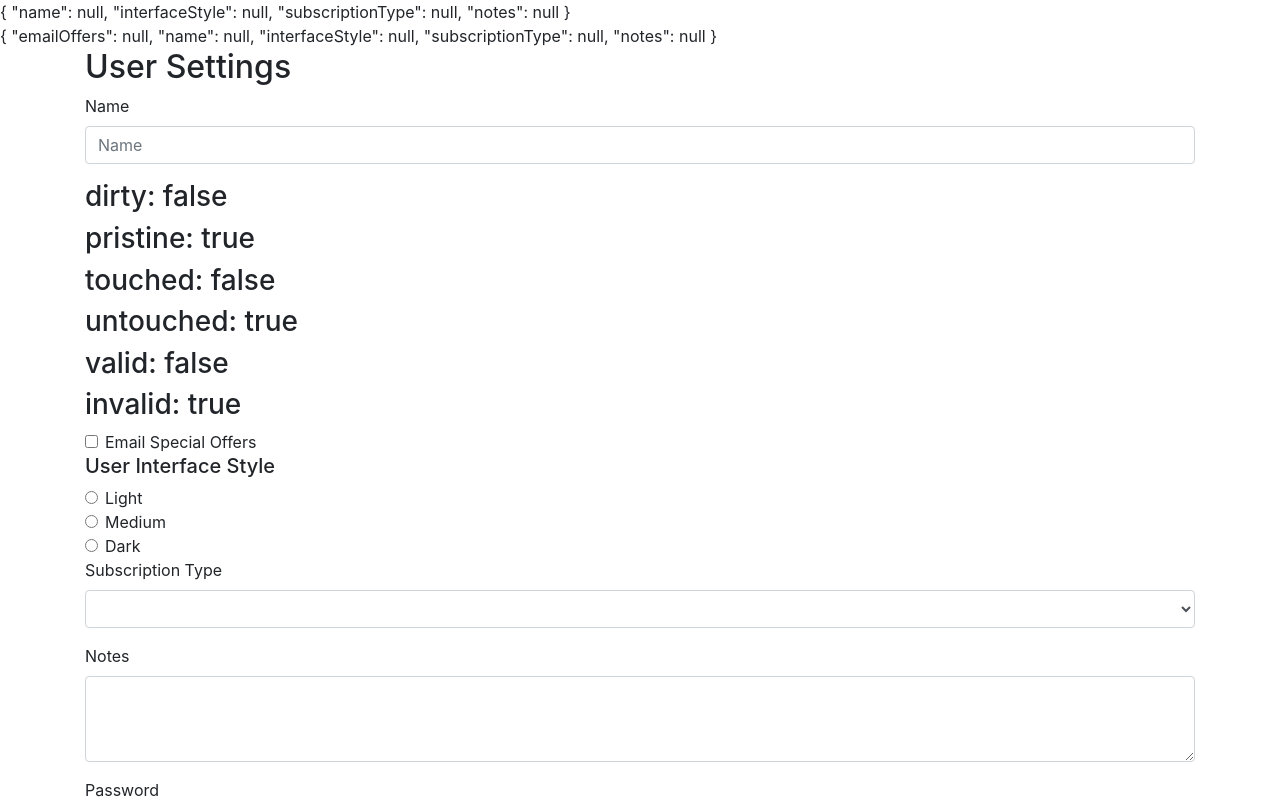
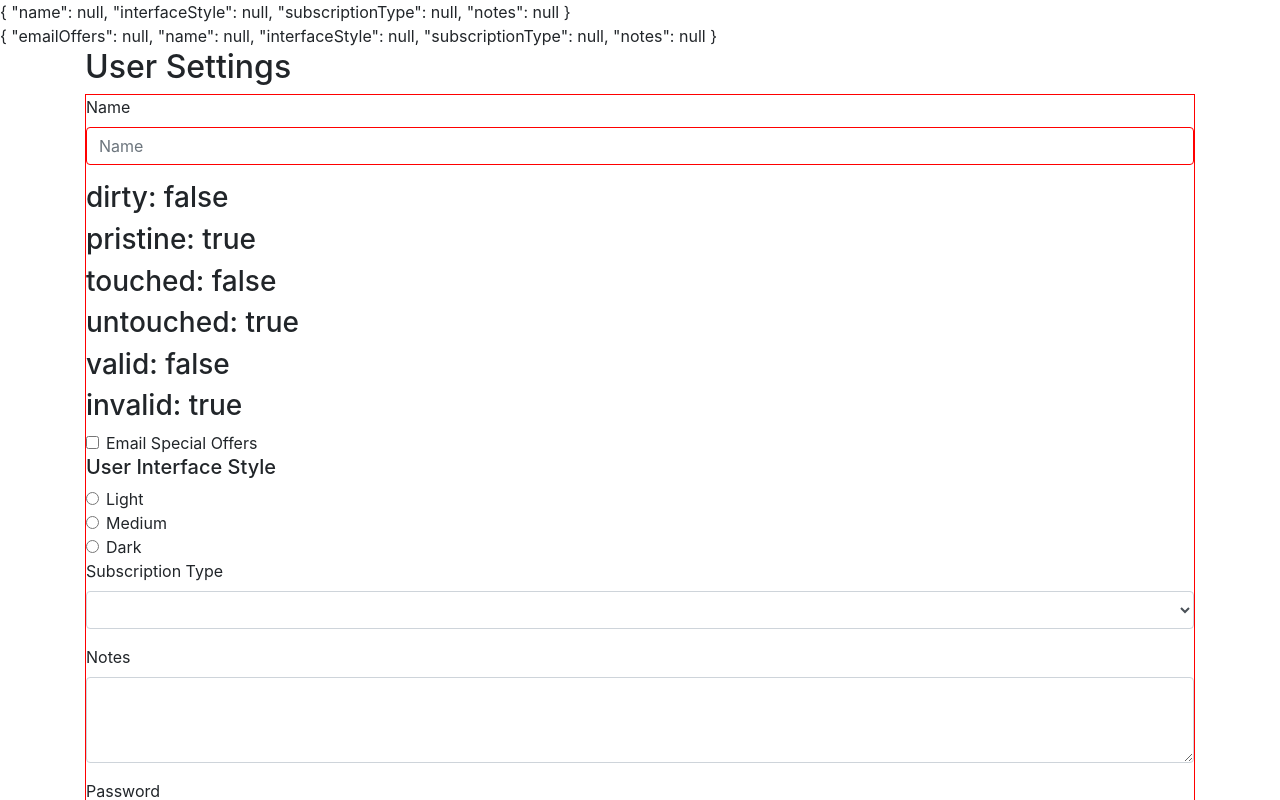
Before and after one commit to ozgursarikamis/angular-pro, an Angular app: page / in a window 1280 px wide. Shown: the top 800 px of the page. Built offline with nearby package versions, Linux system fonts and the light colour scheme.

Commit message:
ng-invalid class

```diff
--- a/src/app/user-settings-form/user-settings-form.component.scss
+++ b/src/app/user-settings-form/user-settings-form.component.scss
@@ -0,0 +1,3 @@
+.ng-invalid {
+	border: 1px solid red;
+}
```
